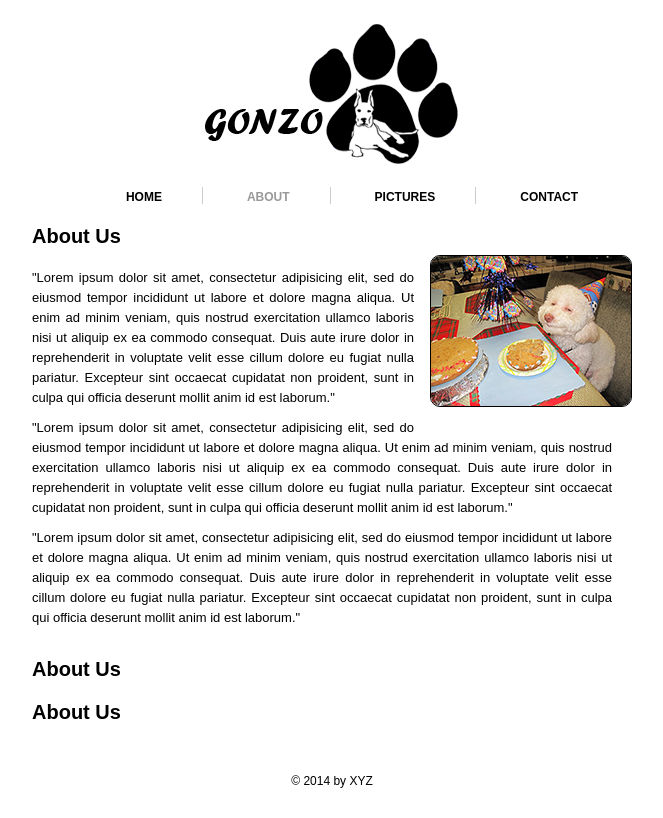
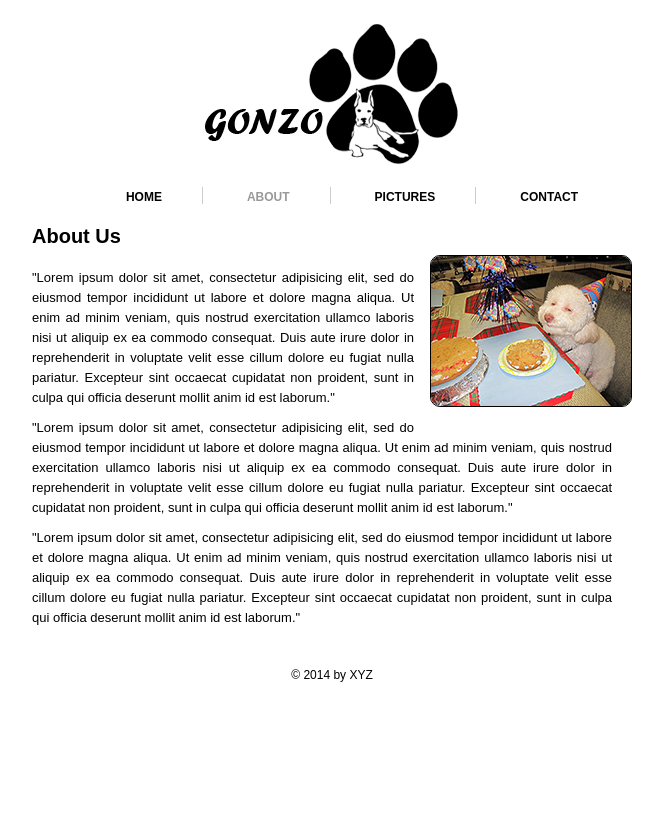
Before and after one commit to VishalChaudhari25/tuto, a plain HTML site: page about.html in a window 1280 px wide. Shown: the whole page, without its empty margins (308-971 px from the left). Drawn offline with Linux system fonts and the light colour scheme.

Commit message:
undoing kevin mistakes

```diff
--- a/about.html
+++ b/about.html
@@ -44,8 +44,7 @@
 <p>"Lorem ipsum dolor sit amet, consectetur adipisicing elit, sed do eiusmod tempor incididunt ut labore et dolore magna aliqua. Ut enim ad minim veniam, quis nostrud exercitation ullamco laboris nisi ut aliquip ex ea commodo consequat. Duis aute irure dolor in reprehenderit in voluptate velit esse cillum dolore eu fugiat nulla pariatur. Excepteur sint occaecat cupidatat non proident, sunt in culpa qui officia deserunt mollit anim id est laborum."</p>
 <p>"Lorem ipsum dolor sit amet, consectetur adipisicing elit, sed do eiusmod tempor incididunt ut labore et dolore magna aliqua. Ut enim ad minim veniam, quis nostrud exercitation ullamco laboris nisi ut aliquip ex ea commodo consequat. Duis aute irure dolor in reprehenderit in voluptate velit esse cillum dolore eu fugiat nulla pariatur. Excepteur sint occaecat cupidatat non proident, sunt in culpa qui officia deserunt mollit anim id est laborum."</p>
 <p>"Lorem ipsum dolor sit amet, consectetur adipisicing elit, sed do eiusmod tempor incididunt ut labore et dolore magna aliqua. Ut enim ad minim veniam, quis nostrud exercitation ullamco laboris nisi ut aliquip ex ea commodo consequat. Duis aute irure dolor in reprehenderit in voluptate velit esse cillum dolore eu fugiat nulla pariatur. Excepteur sint occaecat cupidatat non proident, sunt in culpa qui officia deserunt mollit anim id est laborum."</p>
-<h1>About Us</h1>
-<h1>About Us</h1>
+
 
 
 
```
